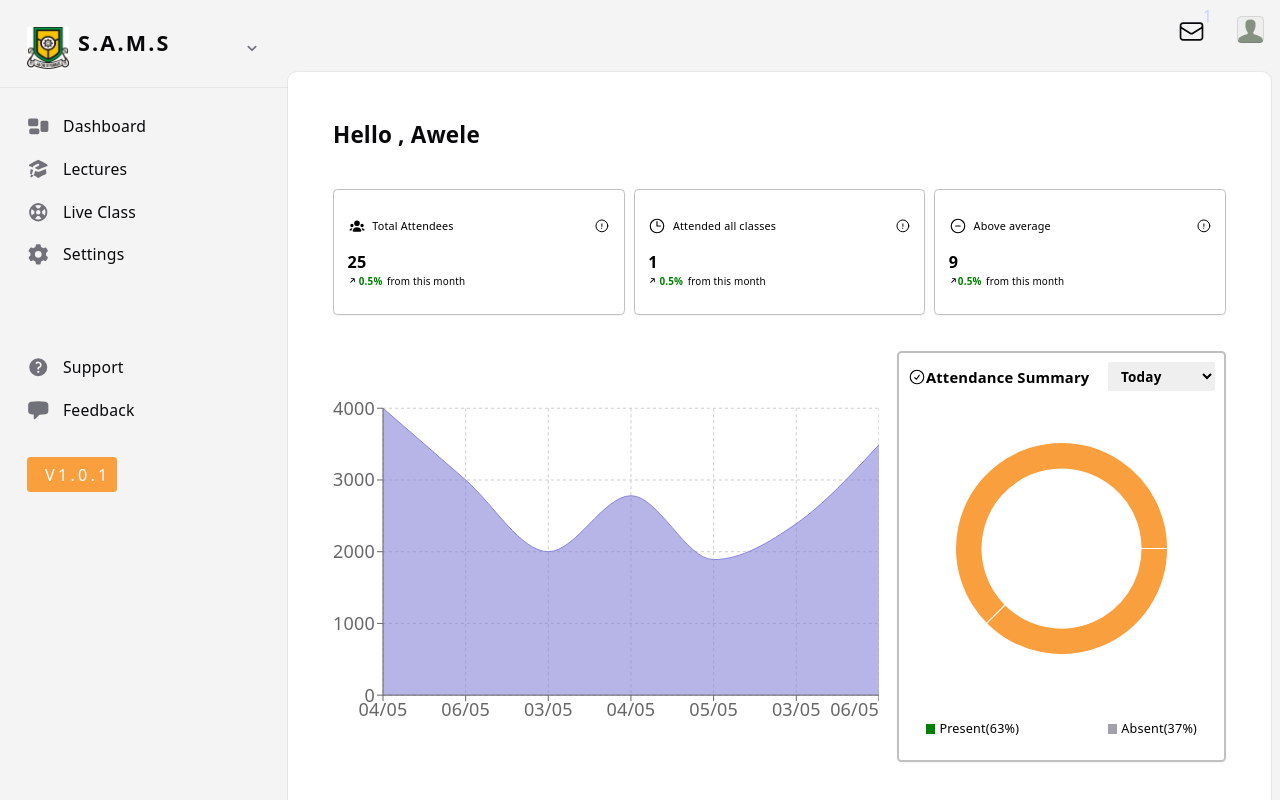
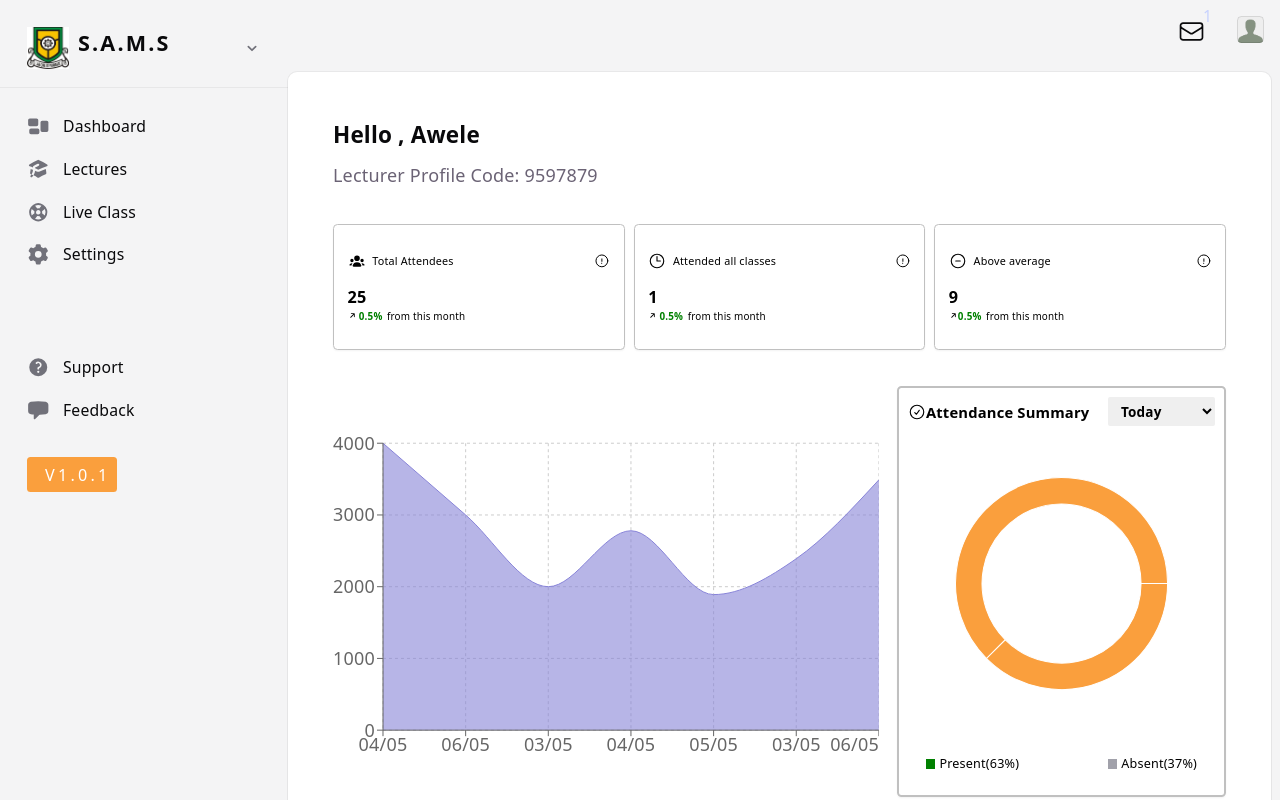
Before and after one commit to Ultimote01/S.A.M.S, a React (Vite) app: page /dashboard in a window 1280 px wide. Shown: the top 800 px of the page. Built offline with nearby package versions, Linux system fonts and the light colour scheme.

Commit message:
added new f

```diff
--- a/src/pages/Dashboard.jsx
+++ b/src/pages/Dashboard.jsx
@@ -138,6 +138,10 @@ export default  function Home() {
 
      {userObject.role === "student" && <div className='pt-2'>
       <span>Matric No:</span> <span>{userObject.id}</span>
+      </div>}
+
+      {userObject.role === "lecturer" && <div className='pt-2'>
+      <span>Lecturer Profile Code:</span> <span>{userObject.id}</span>
       </div>}
 
       <div className="mt-8 flex gap-x-2 justify-between">
```
